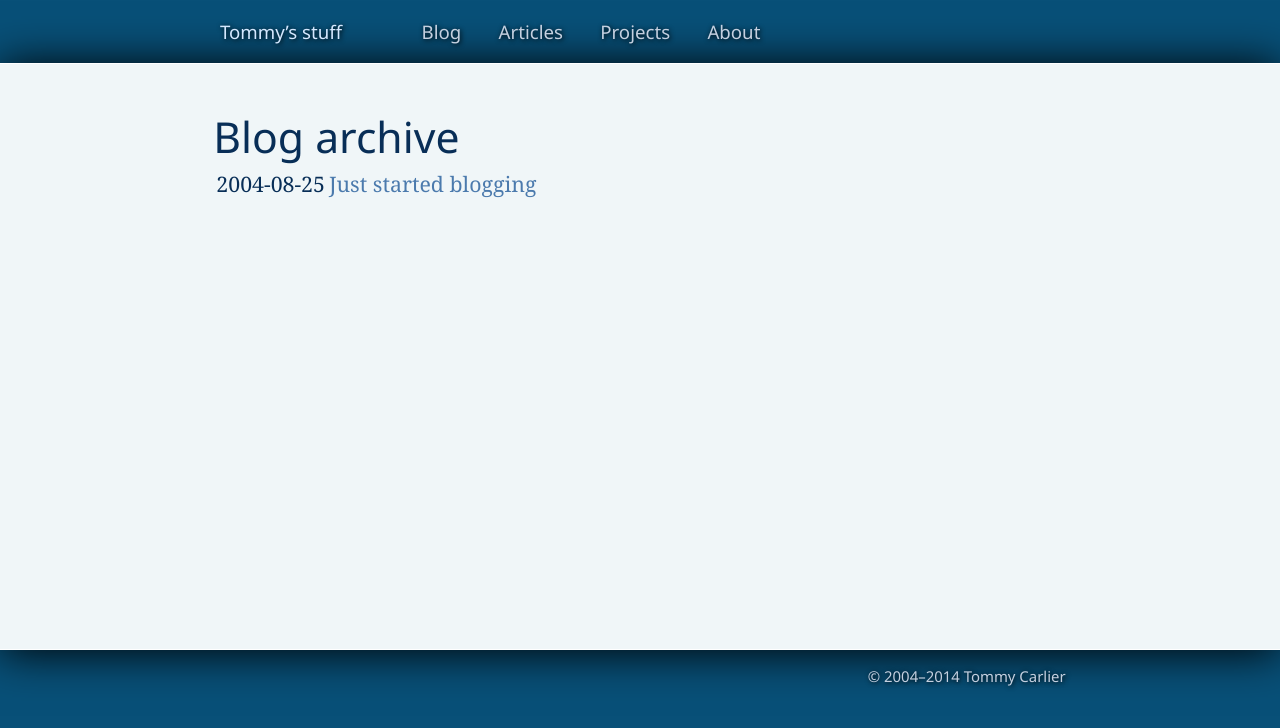
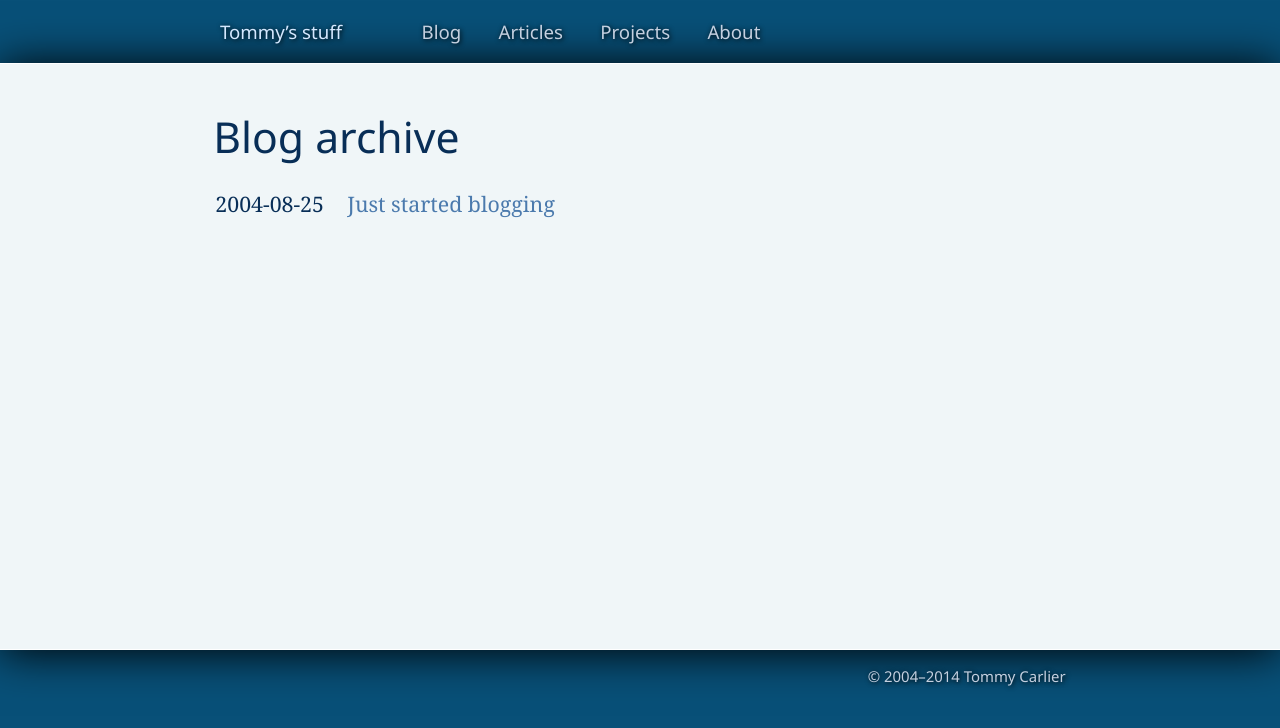
Before and after one commit to tommy-carlier/www.tcx.be, a Jekyll site: the page built from blog/archive.html, in a window 1280 px wide. Shown: the top 728 px of the page. Built offline with Jekyll 4.4.1, drawn with Linux system fonts in a browser that asks for light colours.

Commit message:
Added styling for table

```diff
--- a/assets/site.sass
+++ b/assets/site.sass
@@ -94,6 +94,19 @@ h1 + h2,
 h2 + p
   margin-top: 0.3em
 
+table
+  margin: 1em 0
+
+td
+  padding: 0 1em 0 0
+
+td:last-child
+  padding: 0
+
+table.no-border
+  border-collapse: collapse
+  border: none
+
 @media print
 
   body > header,
```
